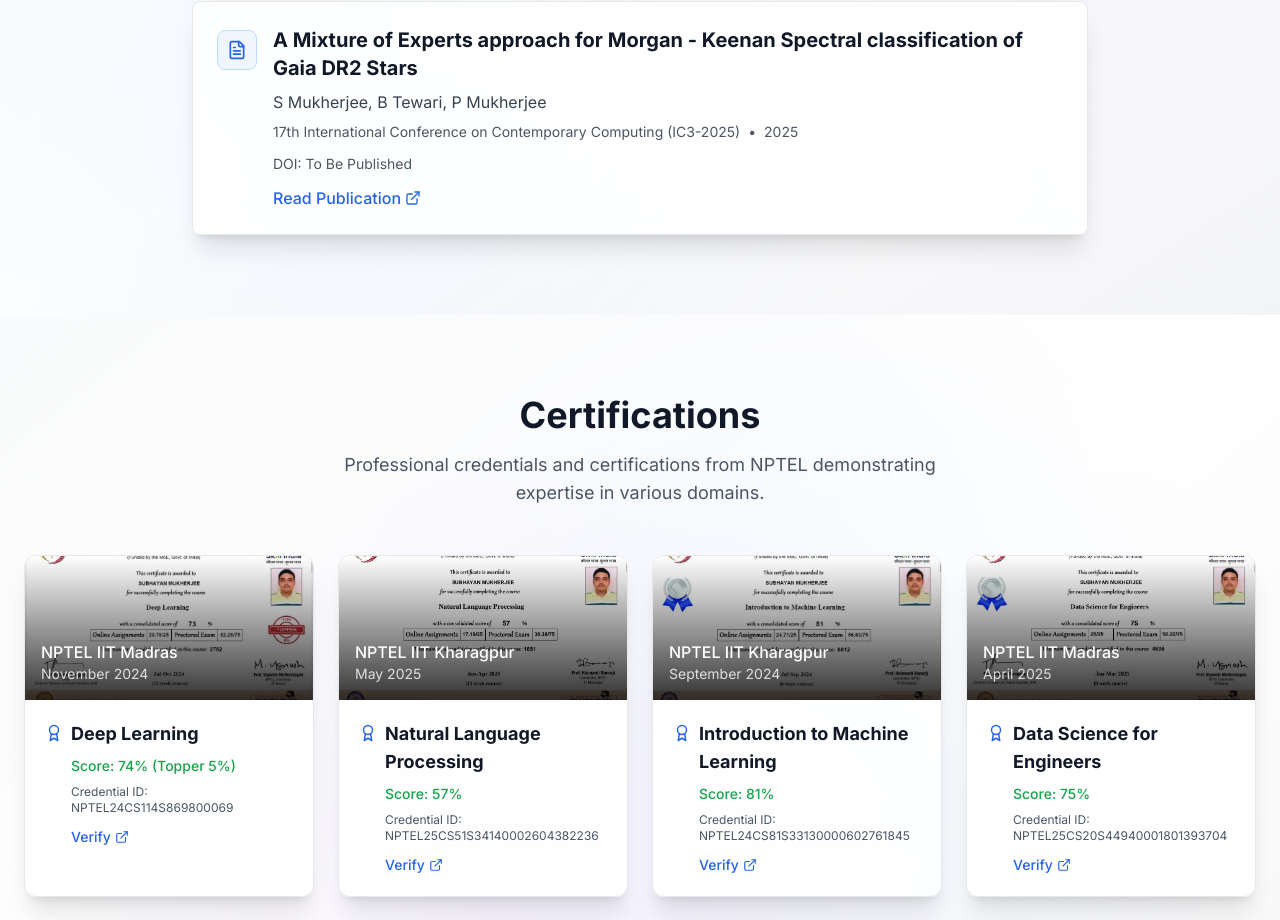
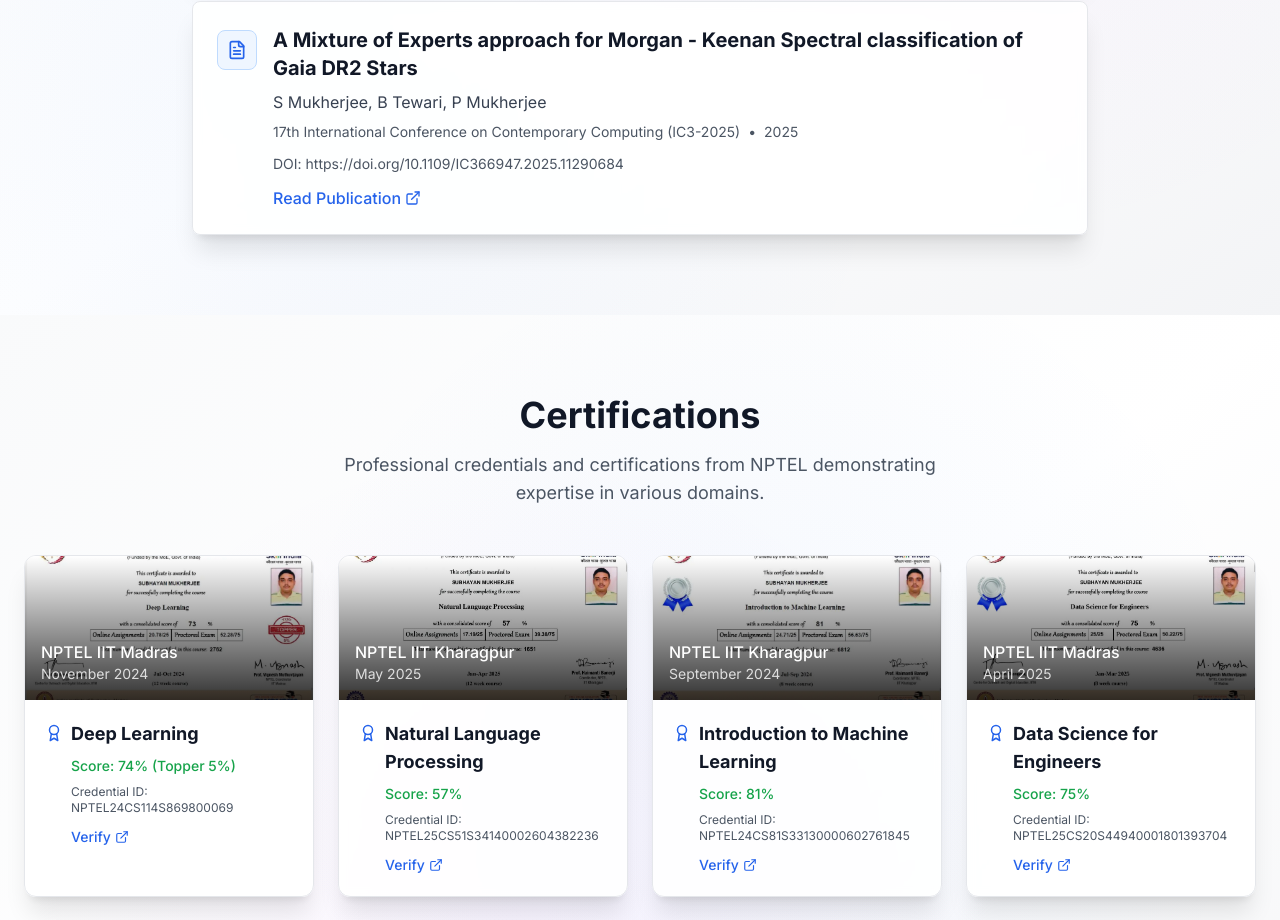
Before and after one commit to Templar121/Portfolio-2, a React (Vite) app: page / in a window 1280 px wide. Shown: the part 5623-6543 px from the top of the page. Built offline with nearby package versions, Linux system fonts and the light colour scheme.

Commit message:
Update portfolioData.ts

```diff
--- a/src/data/portfolioData.ts
+++ b/src/data/portfolioData.ts
@@ -193,8 +193,8 @@
     authors: ['S Mukherjee, B Tewari, P Mukherjee'],
     journal: '17th International Conference on Contemporary Computing (IC3-2025)',
     year: '2025',
-    doi: 'To Be Published',
-    link: 'Coming Soon...',
+    doi: 'https://doi.org/10.1109/IC366947.2025.11290684',
+    link: 'https://ieeexplore.ieee.org/document/11290684',
   },
   // {
   //   id: '3',
```
